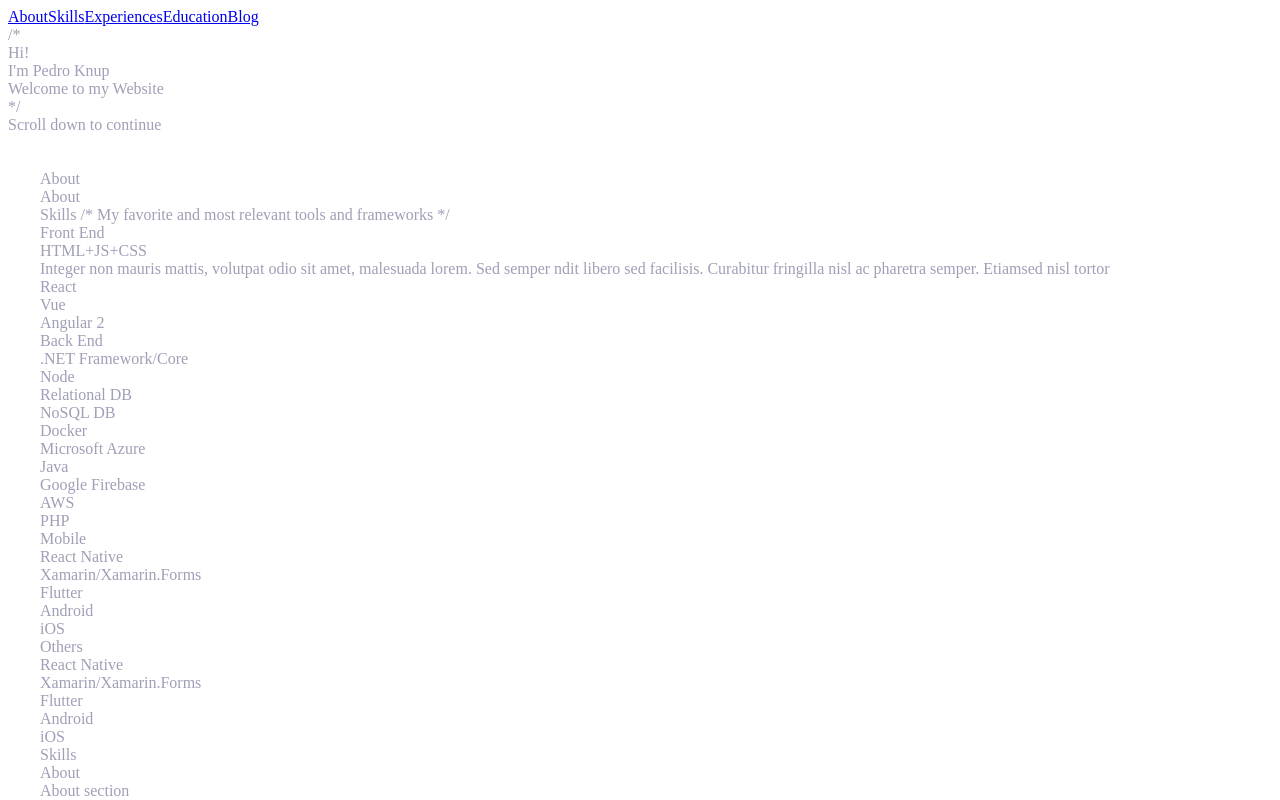
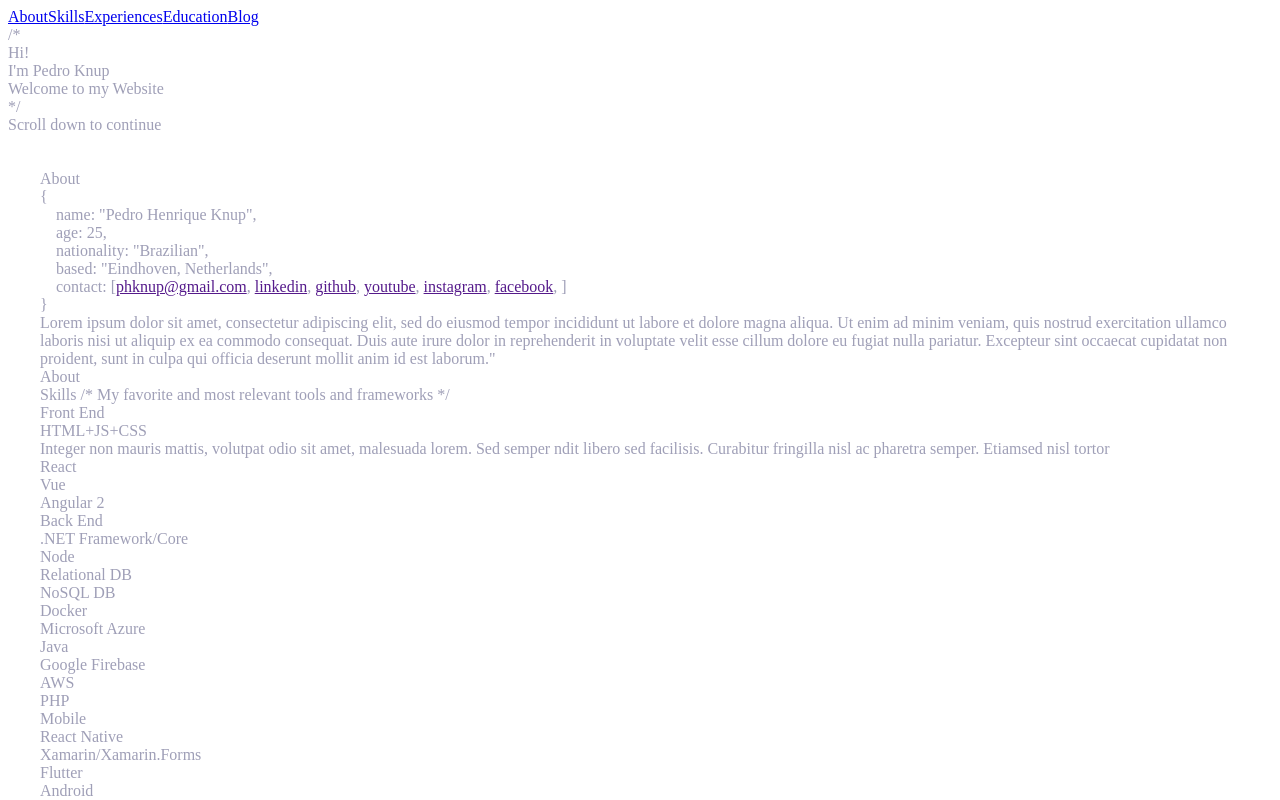
Before and after one commit to pedroknup/personal-website, a React app: page / in a window 1280 px wide. Shown: the top 800 px of the page. Built offline with nearby package versions, Linux system fonts and the light colour scheme; the HTML template or start-up script is replaced by a standard one.

Commit message:
improved section

```diff
--- a/src/components/pages/about/about-component.scss
+++ b/src/components/pages/about/about-component.scss
@@ -1,5 +1,23 @@
 @import '../../../styles/variables.scss';
 @import '../../../styles/main.scss';
-.skills-container {
-
+.about-container {
+  .obj {
+    white-space: pre-wrap;
+    color: $foreground;
+    .property {
+      color: $red-highlight;
+    }
+    .string {
+      color: $green-highlight;
+    }
+    .number {
+      color: $orange-highlight;
+    }
+  }
+  a {
+    color: $blue-highlight;
+  }
+  .contact-links {
+    color: $foreground
+  }
 }
--- a/src/components/pages/about/about-component.tsx
+++ b/src/components/pages/about/about-component.tsx
@@ -10,12 +10,78 @@ const wheelReact = require('wheel-react');
 const WheelReact = wheelReact.default;
 export interface IHomeComponentProps {}
 
+interface ILink {
+  url: string;
+  title: string;
+}
+const links: ILink[] = [
+  {
+    url: '',
+    title: 'phknup@gmail.com'
+  },
+  {
+    url: '',
+    title: 'linkedin'
+  },
+  {
+    url: '',
+    title: 'github'
+  },
+  {
+    url: '',
+    title: 'youtube'
+  },
+
+  {
+    url: '',
+    title: 'instagram'
+  },
+
+  {
+    url: '',
+    title: 'facebook'
+  }
+];
+
 const STEPS = 2000;
 export const AboutPage = () => {
-  return <div className="about-container">
+  return (
+    <div className="about-container">
       <Section title="About">
-        <span>About section</span>
+        <span className="obj">
+          {`{`} <br />
+          &nbsp;&nbsp;&nbsp;&nbsp;<span className="property">name</span>:{' '}
+          <span className="string">"Pedro Henrique Knup"</span>, <br />
+          &nbsp;&nbsp;&nbsp;&nbsp;<span className="property">age</span>:{' '}
+          <span className="number">25</span>, <br />
+          &nbsp;&nbsp;&nbsp;&nbsp;<span className="property">nationality</span>:{' '}
+          <span className="string">"Brazilian"</span>, <br />
+          &nbsp;&nbsp;&nbsp;&nbsp;<span className="property">based</span>:{' '}
+          <span className="string">"Eindhoven, Netherlands"</span>, <br />
+          &nbsp;&nbsp;&nbsp;&nbsp;<span className="property">contact</span>: [
+          <span>
+            {links.map((link, key) => (
+              <span className=".contact-links">
+                <a href={link.url} key={key}>
+                  {link.title}
+                </a>
+                {', '}
+              </span>
+            ))}
+          </span>
+          ] <br />
+          {`}`} <br />
+        </span>
+        <span>
 
+          Lorem ipsum dolor sit amet, consectetur adipiscing elit, sed do eiusmod tempor incididunt
+          ut labore et dolore magna aliqua. Ut enim ad minim veniam, quis nostrud exercitation
+          ullamco laboris nisi ut aliquip ex ea commodo consequat. Duis aute irure dolor in
+          reprehenderit in voluptate velit esse cillum dolore eu fugiat nulla pariatur. Excepteur
+          sint occaecat cupidatat non proident, sunt in culpa qui officia deserunt mollit anim id
+          est laborum."
+        </span>
       </Section>
-    </div>;
+    </div>
+  );
 };
--- a/src/components/pages/home/component.tsx
+++ b/src/components/pages/home/component.tsx
@@ -203,7 +203,7 @@ export const HomeComponent = (
         </div>
         {/* <div className="title">Pedro Knup</div> */}
         <div className="container">
-          <a href="#">About</a>
+          <a className="selected" href="#">About</a>
           <a href="#">Skills</a>
           <a href="#">Experiences</a>
           <a href="#">Education</a>
@@ -249,7 +249,7 @@ export const HomeComponent = (
       </div>
 
       <div className="soft-transition " style={{ opacity: hasScrolled ? 1 : 0 }}>
-        <Section title="About" />
+        <AboutPage />
 
         <SkillsPage />
         <AboutPage />
--- a/src/components/pages/home/styles.scss
+++ b/src/components/pages/home/styles.scss
@@ -71,6 +71,9 @@
         text-decoration: none;
         color: $foreground;
         padding: 0 24px;
+        &.selected{
+          color: white;
+        }
         &:hover {
           color: white;
         }
--- a/src/components/pages/intro/intro-component.scss
+++ b/src/components/pages/intro/intro-component.scss
@@ -2,7 +2,7 @@
 @import '../../../styles/main.scss';
 .intro-text {
   &.finished {
-    color: $green-highlight !important;
+    color: $super-orange-highlight !important;
   }
   padding: 32px;
 }
--- a/src/styles/variables.scss
+++ b/src/styles/variables.scss
@@ -3,6 +3,8 @@ $foreground: #9f9fb7;
 $foreground-light: #9f9fb781;
 $orange-highlight: #edce95;
 $red-highlight: #ab5452;
+$super-orange-highlight: #2983f8;
+$blue-highlight: #2983f8;
 $green-highlight: #8dea9e;
 $green: #00cc96;
 $cursor: #4a76d6;
```
